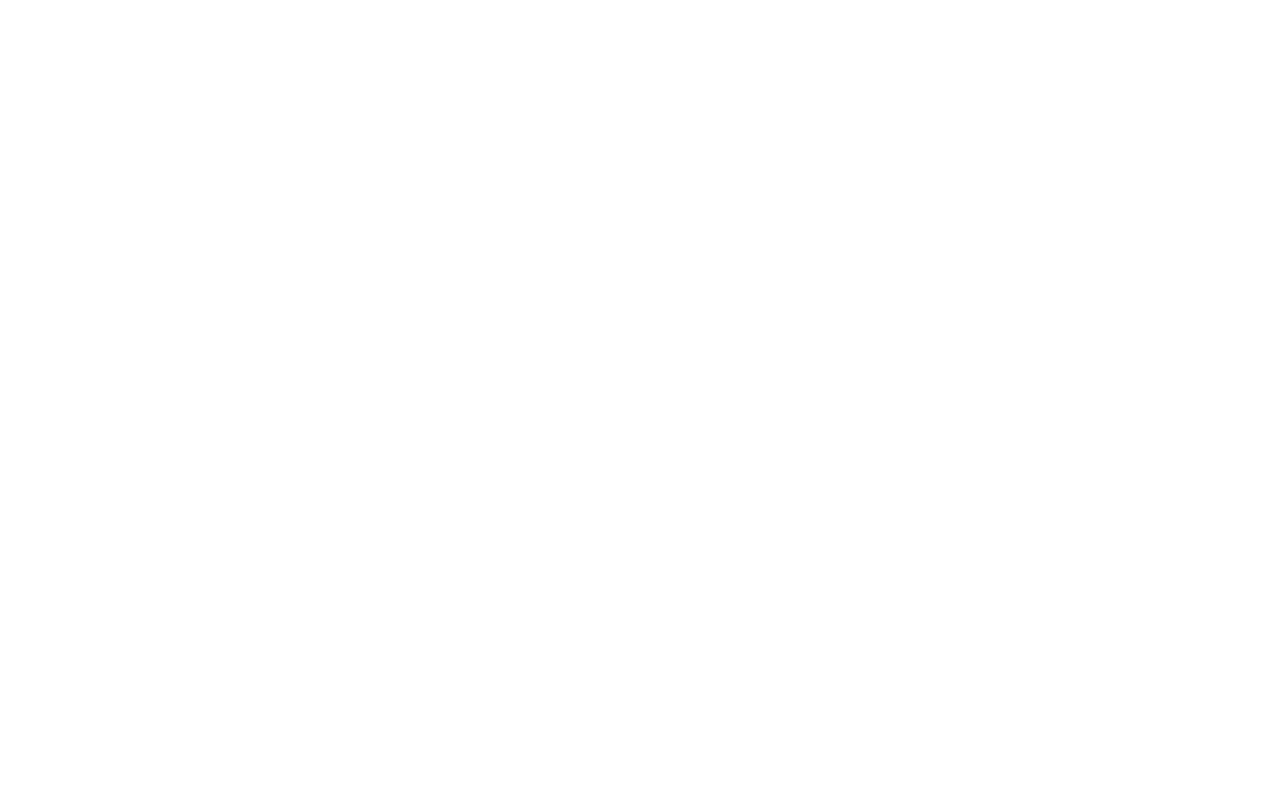
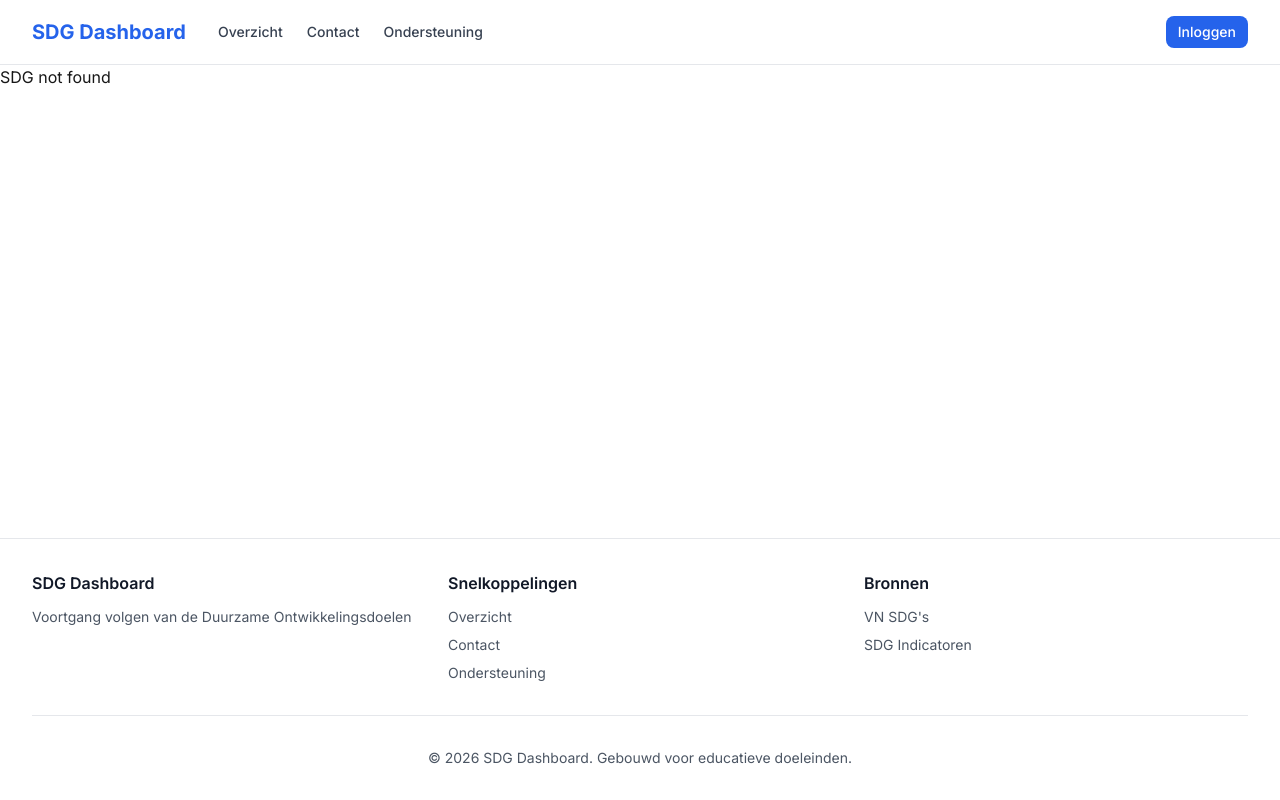
Before and after one commit to bercem0/sdg-dashboard, a Next.js app: page /sdg/1 in a window 1280 px wide. Before the commit this address had no page. Built offline with nearby package versions, Linux system fonts and the light colour scheme.

Commit message:
fix sdg page crash for vercel

```diff
--- a/app/sdg/[id]/page.tsx
+++ b/app/sdg/[id]/page.tsx
@@ -131,8 +131,8 @@
   const sdg = getSDGById(sdgNumber)
 
   if (!sdg || !sdg.implemented) {
-    notFound()
-  }
+  return <div>SDG not found</div>
+}
 
   const metrics = await getSDGData(sdgNumber)
 
```
